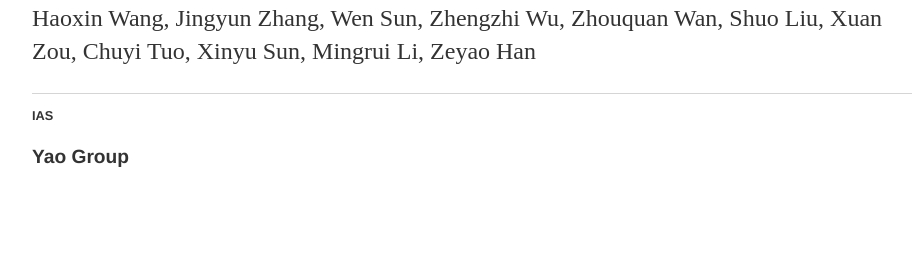
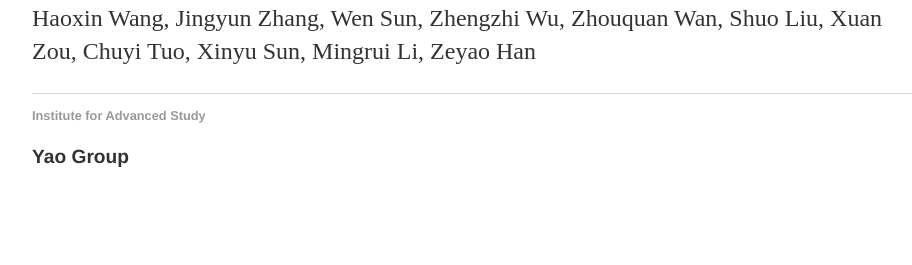
Before and after one commit to xuanzziu/xuanzziu.github.io, a Jekyll site: the page built from arXiv/index.html, in a window 1280 px wide. Shown: the part 847-1112 px from the top of the page, without its empty margins (160-1072 px from the left). Built offline with Jekyll 4.4.1, drawn with Linux system fonts in a browser that asks for light colours.

Commit message:
Update default.html

```diff
--- a/arXiv/_layouts/default.html
+++ b/arXiv/_layouts/default.html
@@ -18,7 +18,7 @@
 
   <footer>
    <ul>
-   <li>IAS</li>
+   <li><a href="https://www.ias.tsinghua.edu.cn/en/">Institute for Advanced Study</a></li>
    <li><p>Yao Group</p></li>
    </ul>
   </footer>
```
